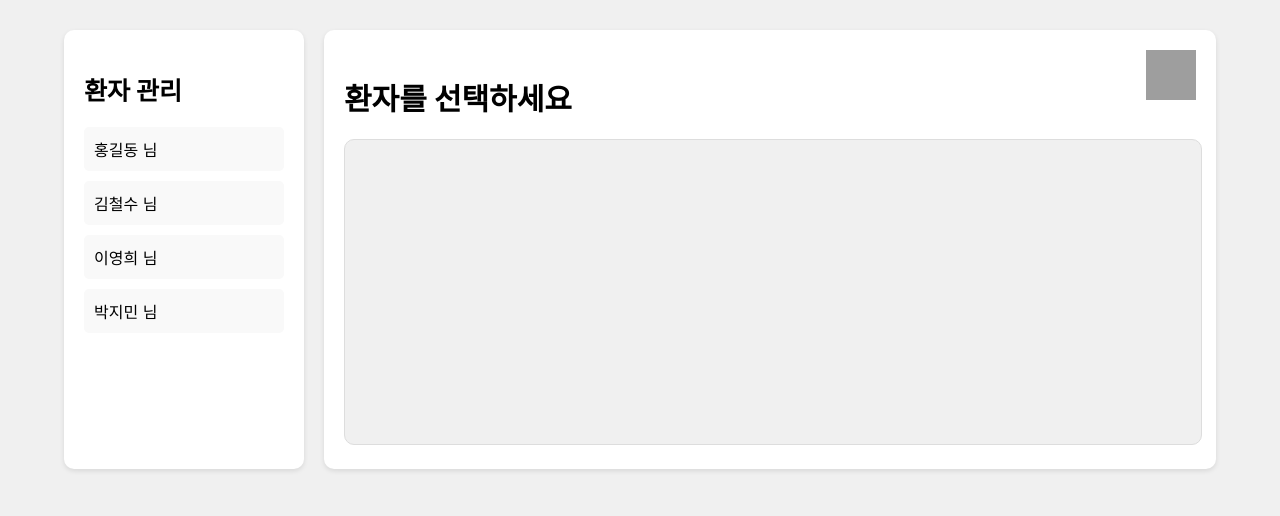
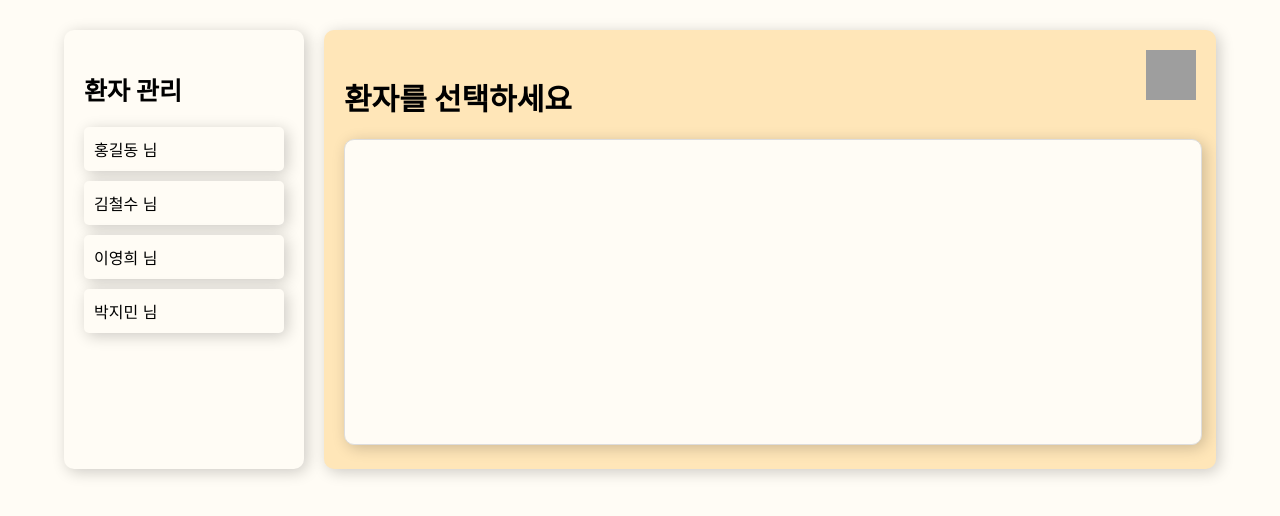
Before and after one commit to drug-prometheus/drug-master-frontend, a React (Create React App) app: page /opinion in a window 1280 px wide. Shown: the top 516 px of the page. Built offline with nearby package versions, Linux system fonts and the light colour scheme; grey boxes are pictures that could not be loaded.

Commit message:
feat(PharmacistOpinionPage.js) : 색상, 그림자 변경

```diff
--- a/src/Components/PharmacistOpinionPage.js
+++ b/src/Components/PharmacistOpinionPage.js
@@ -8,7 +8,7 @@ const MainContainer = styled.div`
     display: flex;
     flex-direction: column;
     align-items: center;
-    background-color: #f0f0f0;
+    background-color: #FFFCF5;
     min-height: 100vh;
 `;
 
@@ -22,10 +22,10 @@ const ContentContainer = styled.div`
 
 const PatientListContainer = styled.div`
     width: 200px;
-    background-color: #ffffff;
+    background-color: #FFFCF5;
     border-radius: 10px;
     padding: 20px;
-    box-shadow: 0 2px 5px rgba(0, 0, 0, 0.1);
+    box-shadow: 3px 3px 15px rgba(0, 0, 0, 0.2);
     margin-right: 20px;
 `;
 
@@ -37,7 +37,8 @@ const PatientTitle = styled.h2`
 const PatientItem = styled.div`
     margin-bottom: 10px;
     padding: 10px;
-    background-color: #f9f9f9;
+    background-color: #FFFCF5;
+    box-shadow: 3px 3px 15px rgba(0, 0, 0, 0.2);
     border-radius: 5px;
     cursor: pointer;
 
@@ -48,10 +49,10 @@ const PatientItem = styled.div`
 
 const NoteContainer = styled.div`
     flex: 1;
-    background-color: #ffffff;
+    background-color: #FFE6B8;
     border-radius: 10px;
     padding: 20px;
-    box-shadow: 0 2px 5px rgba(0, 0, 0, 0.1);
+    box-shadow: 3px 3px 15px rgba(0, 0, 0, 0.2);
     position: relative; /* NoteContainer 내에서 HomeButton의 위치를 조정하기 위해 relative로 설정 */
 `;
 
@@ -65,10 +66,11 @@ const NoteContent = styled.textarea`
     height: 300px;
     font-size: 16px;
     border-radius: 10px;
+    box-shadow: 3px 3px 15px rgba(0, 0, 0, 0.2);
     border: 1px solid #ddd;
     outline: none;
     resize: none;
-    background-color: ${(props) => (props.editable ? '#ffffff' : '#f0f0f0')};
+    background-color: ${(props) => (props.editable ? '#FFFCF5' : '#FFFCF5')};
     pointer-events: ${(props) => (props.editable ? 'auto' : 'none')};
 `;
 
@@ -82,7 +84,8 @@ const ButtonContainer = styled.div`
 const EditButton = styled.button`
     font-size: 20px;
     padding: 10px 20px;
-    background-color: #8365e6;
+    background-color: #FCAB16;
+    box-shadow: 3px 3px 15px rgba(0, 0, 0, 0.2);
     color: white;
     border: none;
     border-radius: 10px;
@@ -92,7 +95,8 @@ const EditButton = styled.button`
 const SaveButton = styled.button`
     font-size: 20px;
     padding: 10px 20px;
-    background-color: #c6b6fc;
+    background-color: #FCAB16;
+    box-shadow: 3px 3px 15px rgba(0, 0, 0, 0.2);
     color: black;
     border: none;
     border-radius: 10px;
```
